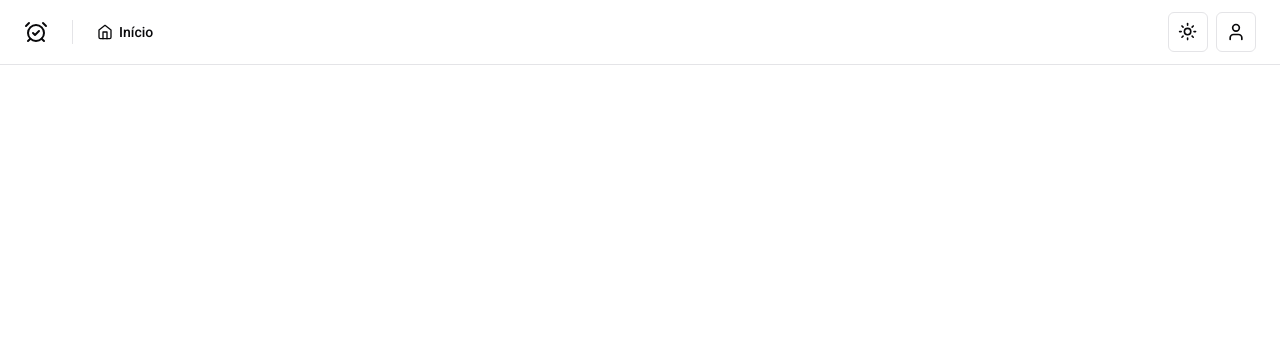
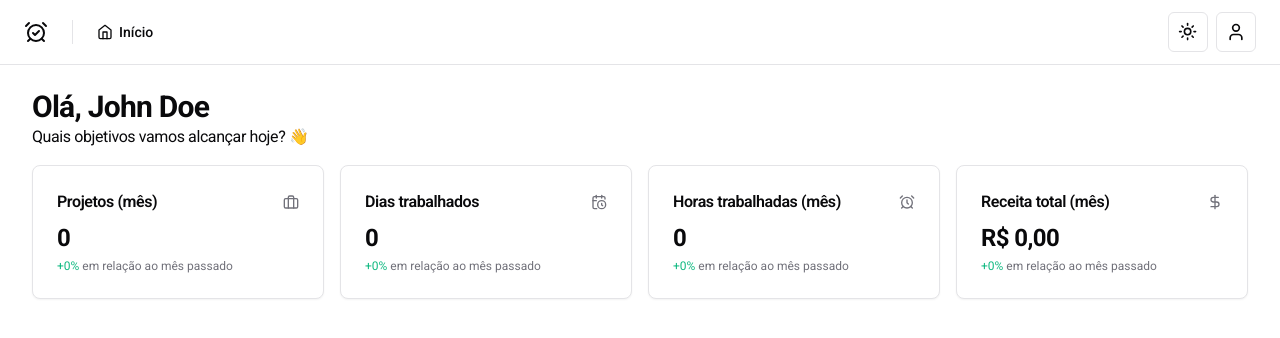
Before and after one commit to GabriPires/crono-web, a React (Vite) app: page / in a window 1280 px wide. Shown: the top 338 px of the page. Built offline with nearby package versions, Linux system fonts and the light colour scheme.

Commit message:
✨ feat(dashboard): some components for dashboard

```diff
--- /dev/null
+++ b/src/components/ui/card.tsx
@@ -0,0 +1,79 @@
+import * as React from "react"
+
+import { cn } from "@/lib/utils"
+
+const Card = React.forwardRef<
+  HTMLDivElement,
+  React.HTMLAttributes<HTMLDivElement>
+>(({ className, ...props }, ref) => (
+  <div
+    ref={ref}
+    className={cn(
+      "rounded-lg border bg-card text-card-foreground shadow-sm",
+      className
+    )}
+    {...props}
+  />
+))
+Card.displayName = "Card"
+
+const CardHeader = React.forwardRef<
+  HTMLDivElement,
+  React.HTMLAttributes<HTMLDivElement>
+>(({ className, ...props }, ref) => (
+  <div
+    ref={ref}
+    className={cn("flex flex-col space-y-1.5 p-6", className)}
+    {...props}
+  />
+))
+CardHeader.displayName = "CardHeader"
+
+const CardTitle = React.forwardRef<
+  HTMLParagraphElement,
+  React.HTMLAttributes<HTMLHeadingElement>
+>(({ className, ...props }, ref) => (
+  <h3
+    ref={ref}
+    className={cn(
+      "text-2xl font-semibold leading-none tracking-tight",
+      className
+    )}
+    {...props}
+  />
+))
+CardTitle.displayName = "CardTitle"
+
+const CardDescription = React.forwardRef<
+  HTMLParagraphElement,
+  React.HTMLAttributes<HTMLParagraphElement>
+>(({ className, ...props }, ref) => (
+  <p
+    ref={ref}
+    className={cn("text-sm text-muted-foreground", className)}
+    {...props}
+  />
+))
+CardDescription.displayName = "CardDescription"
+
+const CardContent = React.forwardRef<
+  HTMLDivElement,
+  React.HTMLAttributes<HTMLDivElement>
+>(({ className, ...props }, ref) => (
+  <div ref={ref} className={cn("p-6 pt-0", className)} {...props} />
+))
+CardContent.displayName = "CardContent"
+
+const CardFooter = React.forwardRef<
+  HTMLDivElement,
+  React.HTMLAttributes<HTMLDivElement>
+>(({ className, ...props }, ref) => (
+  <div
+    ref={ref}
+    className={cn("flex items-center p-6 pt-0", className)}
+    {...props}
+  />
+))
+CardFooter.displayName = "CardFooter"
+
+export { Card, CardHeader, CardFooter, CardTitle, CardDescription, CardContent }
--- /dev/null
+++ b/src/pages/app/dashboard/components/days-worked-card.tsx
@@ -0,0 +1,46 @@
+import { CalendarClock } from 'lucide-react'
+
+import { Card, CardContent, CardHeader, CardTitle } from '@/components/ui/card'
+
+import { MetricCardSkeleton } from './metric-card-skeleton'
+
+export function DaysWorkedAmountCard() {
+  const daysWorkedAmount = {
+    amount: 0,
+    diffFromLastMonth: 0,
+  }
+
+  return (
+    <Card>
+      <CardHeader className="flex-row items-center justify-between space-y-0 pb-2">
+        <CardTitle className="text-base font-semibold">
+          Dias trabalhados
+        </CardTitle>
+        <CalendarClock className="h-4 w-4 text-muted-foreground" />
+      </CardHeader>
+      <CardContent className="space-y-1 ">
+        {daysWorkedAmount ? (
+          <>
+            <span className="text-2xl font-bold tracking-tight">
+              {daysWorkedAmount.amount.toLocaleString('pt-BR')}
+            </span>
+            <p className="text-xs text-muted-foreground">
+              {daysWorkedAmount.diffFromLastMonth >= 0 ? (
+                <span className="text-emerald-500 dark:text-emerald-400">
+                  +{daysWorkedAmount.diffFromLastMonth}%
+                </span>
+              ) : (
+                <span className="text-rose-500 dark:text-rose-400">
+                  {daysWorkedAmount.diffFromLastMonth}%
+                </span>
+              )}{' '}
+              em relação ao mês passado
+            </p>
+          </>
+        ) : (
+          <MetricCardSkeleton />
+        )}
+      </CardContent>
+    </Card>
+  )
+}
--- /dev/null
+++ b/src/pages/app/dashboard/components/hours-worked-card.tsx
@@ -0,0 +1,46 @@
+import { AlarmClock } from 'lucide-react'
+
+import { Card, CardContent, CardHeader, CardTitle } from '@/components/ui/card'
+
+import { MetricCardSkeleton } from './metric-card-skeleton'
+
+export function HoursWorkedAmountCard() {
+  const hoursWorkedAmount = {
+    amount: 0,
+    diffFromLastMonth: 0,
+  }
+
+  return (
+    <Card>
+      <CardHeader className="flex-row items-center justify-between space-y-0 pb-2">
+        <CardTitle className="text-base font-semibold">
+          Horas trabalhadas (mês)
+        </CardTitle>
+        <AlarmClock className="h-4 w-4 text-muted-foreground" />
+      </CardHeader>
+      <CardContent className="space-y-1 ">
+        {hoursWorkedAmount ? (
+          <>
+            <span className="text-2xl font-bold tracking-tight">
+              {hoursWorkedAmount.amount.toLocaleString('pt-BR')}
+            </span>
+            <p className="text-xs text-muted-foreground">
+              {hoursWorkedAmount.diffFromLastMonth >= 0 ? (
+                <span className="text-emerald-500 dark:text-emerald-400">
+                  +{hoursWorkedAmount.diffFromLastMonth}%
+                </span>
+              ) : (
+                <span className="text-rose-500 dark:text-rose-400">
+                  {hoursWorkedAmount.diffFromLastMonth}%
+                </span>
+              )}{' '}
+              em relação ao mês passado
+            </p>
+          </>
+        ) : (
+          <MetricCardSkeleton />
+        )}
+      </CardContent>
+    </Card>
+  )
+}
--- /dev/null
+++ b/src/pages/app/dashboard/components/metric-card-skeleton.tsx
@@ -0,0 +1,10 @@
+import { Skeleton } from '@/components/ui/skeleton'
+
+export function MetricCardSkeleton() {
+  return (
+    <>
+      <Skeleton className="mt-1 h-7 w-36" />
+      <Skeleton className="h-4 w-52" />
+    </>
+  )
+}
--- /dev/null
+++ b/src/pages/app/dashboard/components/month-projects-amount-card.tsx
@@ -0,0 +1,46 @@
+import { Briefcase } from 'lucide-react'
+
+import { Card, CardContent, CardHeader, CardTitle } from '@/components/ui/card'
+
+import { MetricCardSkeleton } from './metric-card-skeleton'
+
+export function MonthProjectsAmountCard() {
+  const monthProjectsAmount = {
+    amount: 0,
+    diffFromLastMonth: 0,
+  }
+
+  return (
+    <Card>
+      <CardHeader className="flex-row items-center justify-between space-y-0 pb-2">
+        <CardTitle className="text-base font-semibold">
+          Projetos (mês)
+        </CardTitle>
+        <Briefcase className="h-4 w-4 text-muted-foreground" />
+      </CardHeader>
+      <CardContent className="space-y-1 ">
+        {monthProjectsAmount ? (
+          <>
+            <span className="text-2xl font-bold tracking-tight">
+              {monthProjectsAmount.amount.toLocaleString('pt-BR')}
+            </span>
+            <p className="text-xs text-muted-foreground">
+              {monthProjectsAmount.diffFromLastMonth >= 0 ? (
+                <span className="text-emerald-500 dark:text-emerald-400">
+                  +{monthProjectsAmount.diffFromLastMonth}%
+                </span>
+              ) : (
+                <span className="text-rose-500 dark:text-rose-400">
+                  {monthProjectsAmount.diffFromLastMonth}%
+                </span>
+              )}{' '}
+              em relação ao mês passado
+            </p>
+          </>
+        ) : (
+          <MetricCardSkeleton />
+        )}
+      </CardContent>
+    </Card>
+  )
+}
--- /dev/null
+++ b/src/pages/app/dashboard/components/month-revenue-card.tsx
@@ -0,0 +1,49 @@
+import { DollarSign } from 'lucide-react'
+
+import { Card, CardContent, CardHeader, CardTitle } from '@/components/ui/card'
+
+import { MetricCardSkeleton } from './metric-card-skeleton'
+
+export function MonthRevenueCard() {
+  const monthRevenueAmount = {
+    receipt: 0,
+    diffFromLastMonth: 0,
+  }
+
+  return (
+    <Card>
+      <CardHeader className="flex-row items-center justify-between space-y-0 pb-2">
+        <CardTitle className="text-base font-semibold">
+          Receita total (mês)
+        </CardTitle>
+        <DollarSign className="h-4 w-4 text-muted-foreground" />
+      </CardHeader>
+      <CardContent className="space-y-1 ">
+        {monthRevenueAmount ? (
+          <>
+            <span className="text-2xl font-bold tracking-tight">
+              {(monthRevenueAmount.receipt / 100).toLocaleString('pt-BR', {
+                style: 'currency',
+                currency: 'BRL',
+              })}
+            </span>
+            <p className="text-xs text-muted-foreground">
+              {monthRevenueAmount.diffFromLastMonth >= 0 ? (
+                <span className="text-emerald-500 dark:text-emerald-400">
+                  +{monthRevenueAmount.diffFromLastMonth}%
+                </span>
+              ) : (
+                <span className="text-rose-500 dark:text-rose-400">
+                  {monthRevenueAmount.diffFromLastMonth}%
+                </span>
+              )}{' '}
+              em relação ao mês passado
+            </p>
+          </>
+        ) : (
+          <MetricCardSkeleton />
+        )}
+      </CardContent>
+    </Card>
+  )
+}
--- a/src/pages/app/dashboard/page.tsx
+++ b/src/pages/app/dashboard/page.tsx
@@ -1,3 +1,33 @@
+import { Helmet } from 'react-helmet-async'
+
+import { DaysWorkedAmountCard } from './components/days-worked-card'
+import { HoursWorkedAmountCard } from './components/hours-worked-card'
+import { MonthProjectsAmountCard } from './components/month-projects-amount-card'
+import { MonthRevenueCard } from './components/month-revenue-card'
+
 export function DashboardPage() {
-  return <></>
+  return (
+    <>
+      <Helmet title="Dashboard" />
+
+      <div className="flex flex-col gap-4">
+        <div>
+          <h1 className="text-3xl font-bold tracking-tight">Olá, John Doe</h1>
+          <h2 className="tracking-tight">
+            Quais objetivos vamos alcançar hoje?{' '}
+            <span className="text-gray-500">👋</span>
+          </h2>
+        </div>
+
+        <div className="grid grid-cols-4 gap-4">
+          <MonthProjectsAmountCard />
+          <DaysWorkedAmountCard />
+          <HoursWorkedAmountCard />
+          <MonthRevenueCard />
+        </div>
+
+        <div className="grid grid-cols-9 gap-4"></div>
+      </div>
+    </>
+  )
 }
```
